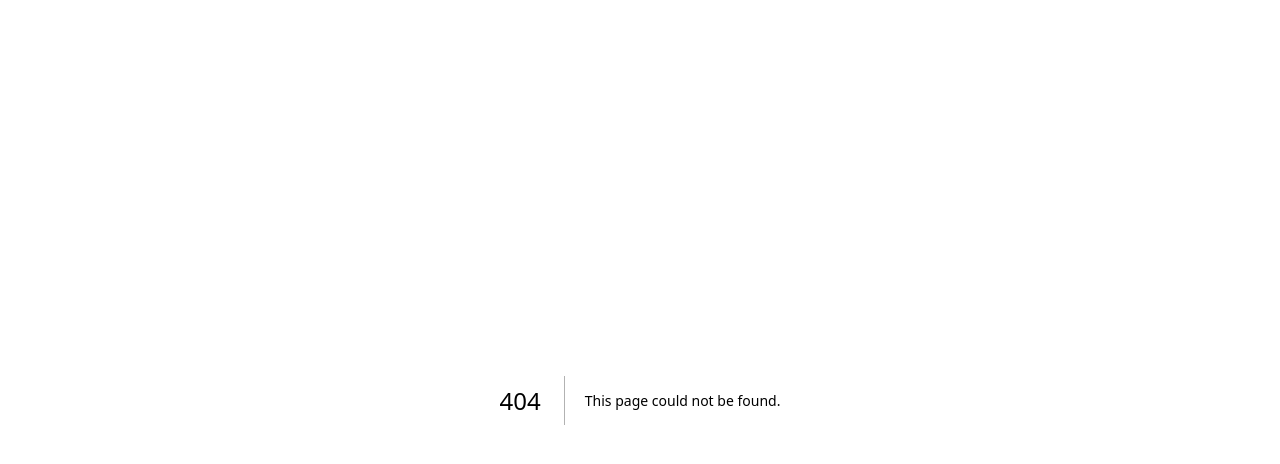
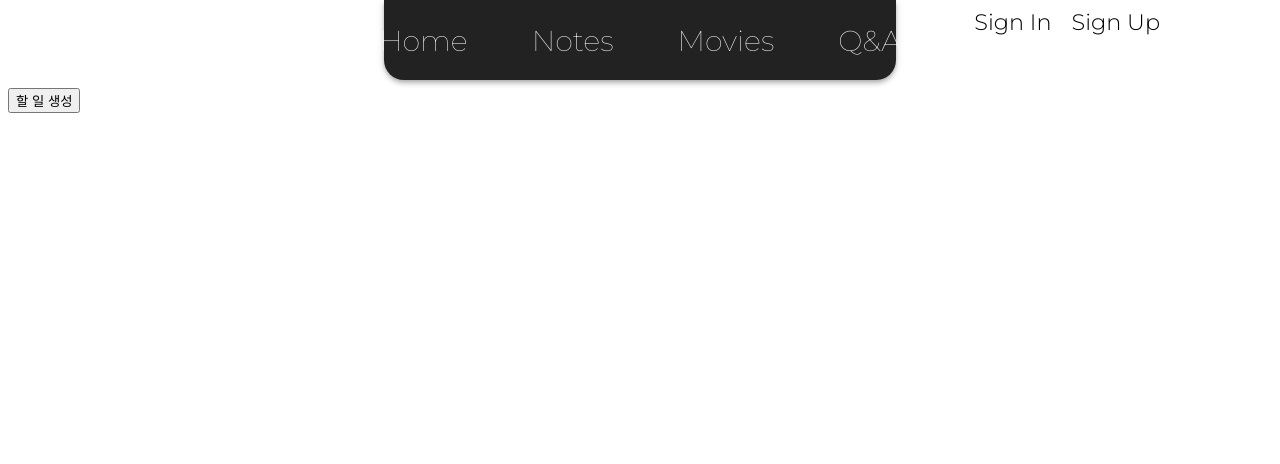
Before and after one commit to minsbee/crud_test, a Next.js app: page /notes in a window 1280 px wide. Before the commit this address had no page. Shown: the top 464 px of the page. Built offline with nearby package versions, Linux system fonts and the light colour scheme.

Commit message:
test ver 1.1.0 (프리즈마로 노트 컬렉션 추가 + 소소한 변경 및 메뉴 페이지 추가)

```diff
--- a/src/app/layout.tsx
+++ b/src/app/layout.tsx
@@ -1,4 +1,6 @@
+import NavBar from '@/styles/nav_bar'
 import { Montserrat } from 'next/font/google'
+import LoginMenu from './login_menu'
 
 const fontMontserrat = Montserrat({ subsets: ['latin'] })
 
@@ -11,6 +13,8 @@ export default function RootLayout({ children,}: { children: React.ReactNode}) {
   return (
     <html lang="en">
       <body className={fontMontserrat.className}>
+          <NavBar />
+          <LoginMenu />
           { children }
         </body>
     </html>
--- a/src/app/login/page.tsx
+++ b/src/app/login/page.tsx
@@ -1,10 +1,6 @@
-import NavBar from "@/styles/nav_bar"
-
-
 const Login = () => {
     return (
         <div>
-            <NavBar />
             <h1>this is my login page</h1>
         </div>
     )
--- a/src/app/login_menu.tsx
+++ b/src/app/login_menu.tsx
@@ -1,20 +1,14 @@
 'use client'
-import { GetServerSideProps } from "next"
 import Link from "next/link"
 import { styled } from "@mui/material/styles"
 
-const mockDB = [
-    { username: 'user1', password: 'password1' },
-    { username: 'user2', password: 'password2' },
-    { username: 'user3', password: 'password3' },
-];
 
 
 const HeaderBackWrap = styled('div')`
   display: flex;
   justify-content: space-between;
   gap: 20px;
-  width: 100vw;
+  width: 90vw;
   height: 80px;
   box-shadow: 0 0 4px 4px -2px rgba(0, 0, 0, 0.4);
 `
@@ -47,7 +41,7 @@ const LoginMenu = () =>  {
       <HeaderBackWrap>
         <LogoWrap />
         <LoginMenuWrap>
-          <LoginMenuBtns href={ './login' }>Sign In</LoginMenuBtns>
+          <LoginMenuBtns href={ '/login' }>Sign In</LoginMenuBtns>
           <LoginMenuBtns href={ '../' }>Sign Up</LoginMenuBtns>
         </LoginMenuWrap>
       </HeaderBackWrap>
@@ -56,31 +50,4 @@ const LoginMenu = () =>  {
 
 
 
-export const getServerSideProps: GetServerSideProps = async () => {
-    // Simulating a delay to mimic an async database request
-    await new Promise((resolve) => setTimeout(resolve, 1000));
-
-    // Simulating a database query
-    const username = 'user1';
-    const password = 'password1';
-    const user = mockDB.find((u) => u.username === username && u.password === password);
-
-    if (!user) {
-      // Return an error message if the user is not found
-      return {
-        props: {
-          error: 'Invalid username or password',
-        },
-      };
-    }
-
-    // Return the user data if login is successful
-    return {
-      props: {
-        user,
-      },
-    };
-  };
-
-
 export default LoginMenu;
--- /dev/null
+++ b/src/app/notes/page.tsx
@@ -0,0 +1,25 @@
+import { PrismaClient } from '@prisma/client';
+
+const prisma = new PrismaClient();
+
+export default function Login() {
+  const createNote = async () => {
+    try {
+      const newNote = await prisma.notes.create({
+        data: {
+          title: '할 일 제목',
+          content: '할 일 내용',
+        },
+      });
+      console.log('새로운 할 일이 생성되었습니다:', newNote);
+    } catch (error) {
+      console.error('할 일 생성 중 오류가 발생했습니다:', error);
+    }
+  };
+
+  return (
+    <div>
+      <button onClick={createNote}>할 일 생성</button>
+    </div>
+  );
+}
--- a/src/styles/nav_bar.tsx
+++ b/src/styles/nav_bar.tsx
@@ -20,8 +20,8 @@ const NavBar:NextPage = () =>  {
     return (
         <AppBar sx={{ display: 'flex', width:'40vw', height: '80px', left: '50%', right:'inherit', flexDirection: 'row', justifyContent: 'center', alignItems: 'center', gap: '5vw', color:'white', fontSize:'1.5rem', fontWeight:'700', bgcolor:'#222', transform: 'translateX(-50%)', borderRadius:'0 0 20px 20px' }}>
             <NavBtn href={ '/' }>Home</NavBtn>
-            <NavBtn href={ '/' }>About</NavBtn>
-            <NavBtn href={ '/' }>Movies</NavBtn>
+            <NavBtn href={ '../notes' }>Notes</NavBtn>
+            <NavBtn href={ '../movies' }>Movies</NavBtn>
             <NavBtn href={ '/' }>Q&A</NavBtn>
         </AppBar>
     )
```
Also changed, not shown: src/app/movies/page.tsx (added, +40 -0 lines), src/app/page.tsx (+4 -8 lines), 1 other file (tests, documents, lock files or other folders).
